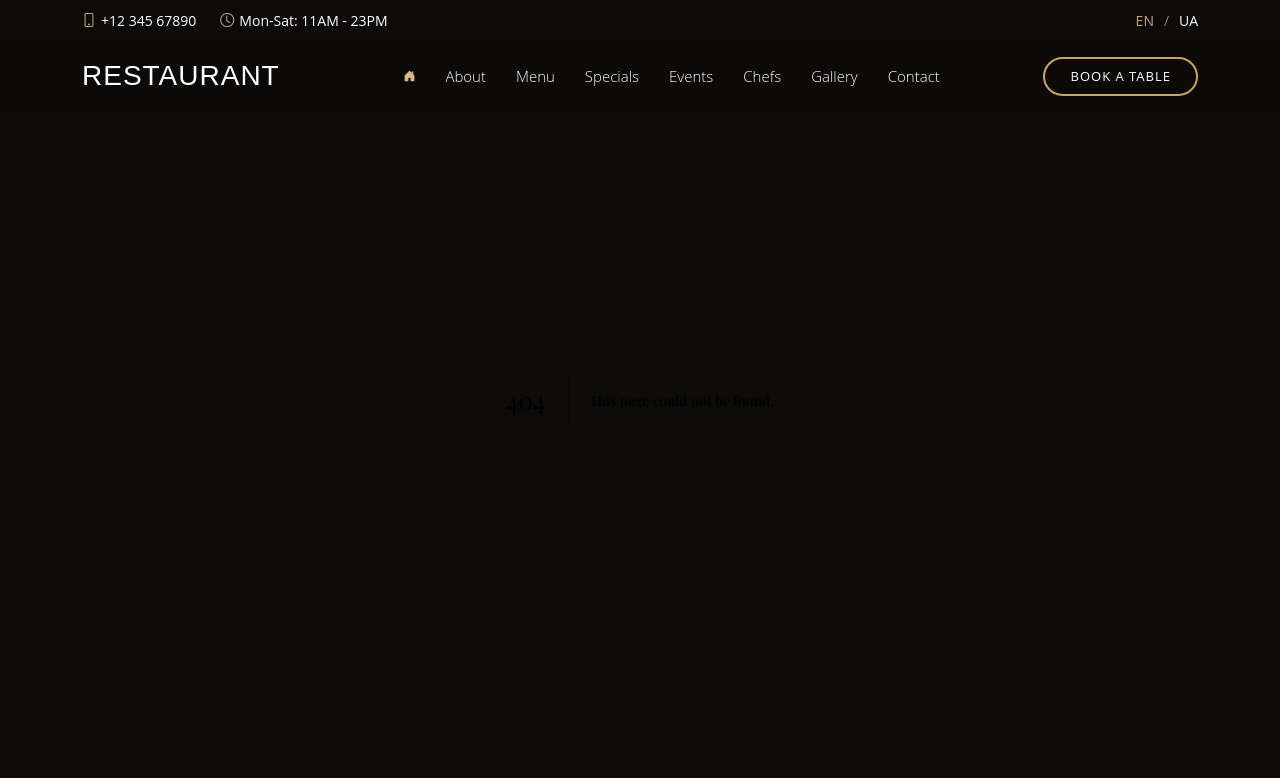
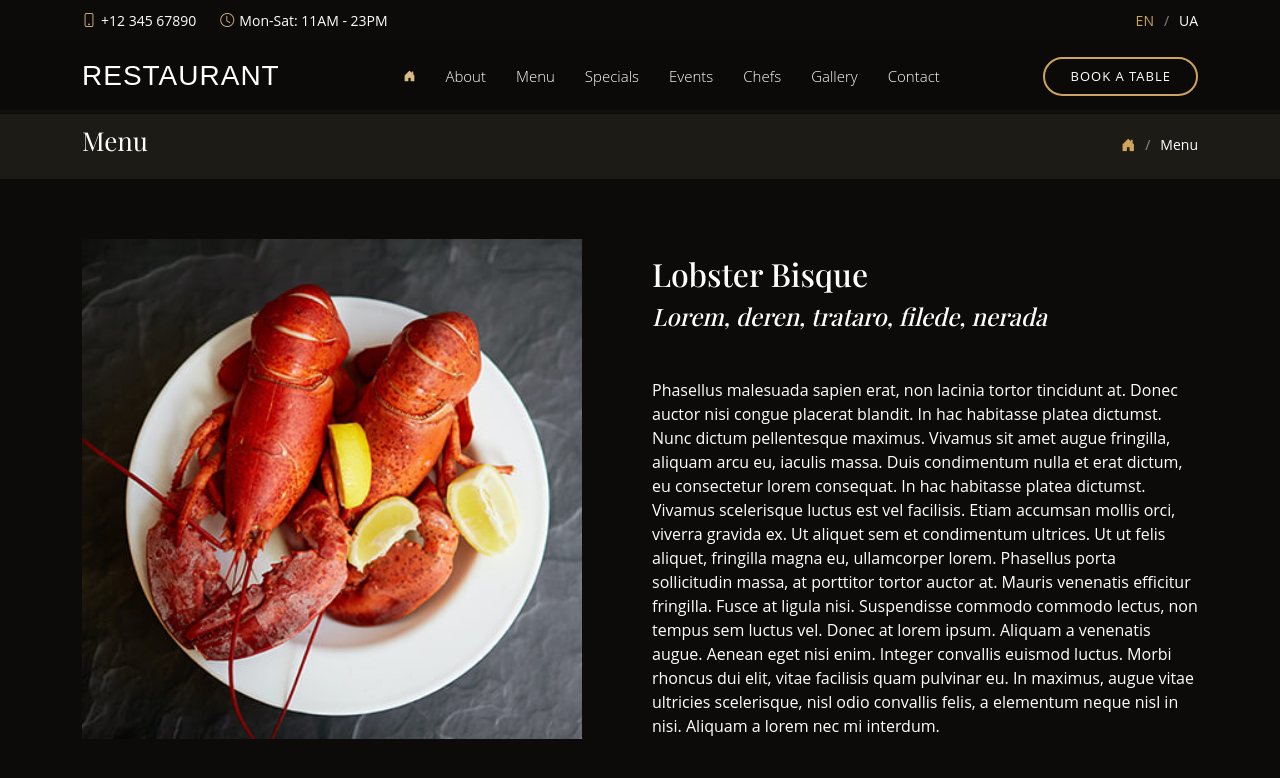
Before and after one commit to freetimezp/js-eatme-13-restaurant, a Next.js app: page /menu/1 in a window 1280 px wide. Before the commit this address had no page. Shown: the top 778 px of the page. Built offline with nearby package versions, Linux system fonts and the light colour scheme.

Commit message:
09. js-eatme-13-restaurant. MenuSingle component. Breadcrumb.

```diff
--- /dev/null
+++ b/src/app/components/Breadcrumb.tsx
@@ -0,0 +1,28 @@
+import React from 'react';
+import './breadcrumb.css';
+import Link from 'next/link';
+
+const Breadcrumb = ({ page }: { page: string }) => {
+    return (
+        <section className='breadcrumbs'>
+            <div className="container">
+                <div className="d-flex justify-content-between align-items-center">
+                    <h2>{page}</h2>
+                    <ol>
+                        <li>
+                            <Link href="/">
+                                <i className="bi bi-house-door-fill"></i>
+                            </Link>
+                        </li>
+                        <li>
+                            {page}
+                        </li>
+                    </ol>
+                </div>
+            </div>
+
+        </section>
+    );
+}
+
+export default Breadcrumb;
--- /dev/null
+++ b/src/app/components/breadcrumb.css
@@ -0,0 +1,48 @@
+.breadcrumbs {
+    padding: 15px 0;
+    background: #1d1b16;
+    margin-top: 110px;
+}
+
+@media (max-width: 992px) {
+    .breadcrumbs {
+        margin-top: 98px;
+    }
+}
+
+.breadcrumbs h2 {
+    font-size: 26px;
+    font-weight: 300;
+}
+
+.breadcrumbs ol {
+    display: flex;
+    flex-wrap: wrap;
+    list-style: none;
+    padding: 0;
+    margin: 0;
+    font-size: 14px;
+}
+
+.breadcrumbs ol li + li {
+    padding-left: 10px;
+}
+
+.breadcrumbs ol li + li::before {
+    display: inline-block;
+    padding-right: 10px;
+    color: rgba(255, 255, 255, .5);
+    content: '/';
+}
+
+@media (max-width: 768px) {
+    .breadcrumbs .d-flex {
+        display: block !important;
+    }
+    .breadcrumbs ol {
+        display: block;
+    }
+    .breadcrumbs ol li {
+        display: inline-block;
+    }
+}
--- /dev/null
+++ b/src/app/menu/[id]/page.tsx
@@ -0,0 +1,39 @@
+import React from 'react';
+import Breadcrumb from '@/app/components/Breadcrumb';
+import Image from 'next/image';
+
+async function getFoodData(id: string) {
+    const res = await fetch(`http://localhost:3000/api/menu/${id}`);
+    return res.json();
+}
+
+export default async function MenuSingle({ params }: { params: { id: string } }) {
+    const id = params.id;
+
+    const food = await getFoodData(id);
+
+    return (
+        <main id="main">
+            <Breadcrumb page="Menu" />
+
+            <section className='inner-page'>
+                <div className="container">
+                    <div className="row">
+                        <div className="col-lg-6">
+                            <Image src={food.preview} alt="food"
+                                width={500} height={500} className='img-fluid' />
+                        </div>
+                        <div className="col-lg-6">
+                            <h2 className="mt-3">{food.name}</h2>
+                            <h4 className="mt-2">
+                                <i>{food.ingredients}</i>
+                            </h4>
+                            <p className='mt-5'>{food.description}</p>
+                        </div>
+                    </div>
+                </div>
+            </section>
+
+        </main>
+    )
+}
```
